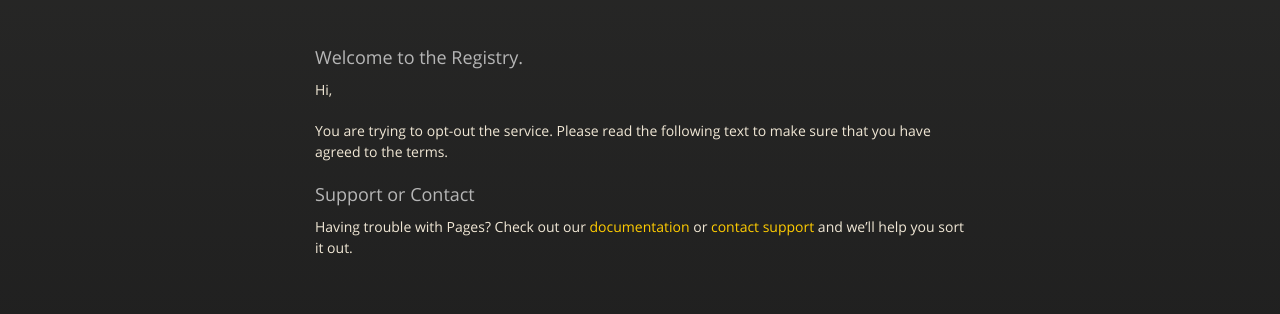
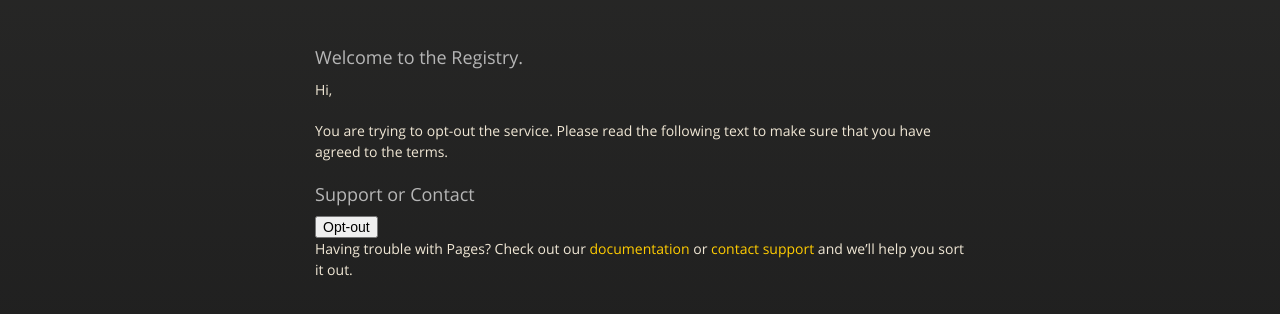
Before and after one commit to aerinszhang/registry.github.io, a plain HTML site: page index.html in a window 1280 px wide. Shown: the part 226-540 px from the top of the page. Drawn offline with nearby package versions, Linux system fonts and the light colour scheme.

Commit message:
Update index.html

```diff
--- a/index.html
+++ b/index.html
@@ -48,6 +48,8 @@
 <h3>
 <a id="support-or-contact" class="anchor" href="#support-or-contact" aria-hidden="true"><span aria-hidden="true" class="octicon octicon-link"></span></a>Support or Contact</h3>
 
+
+<button>Opt-out</button>
 <p>Having trouble with Pages? Check out our <a href="https://help.github.com/pages">documentation</a> or <a href="https://github.com/contact">contact support</a> and we’ll help you sort it out.</p>
       </section>
 
```
